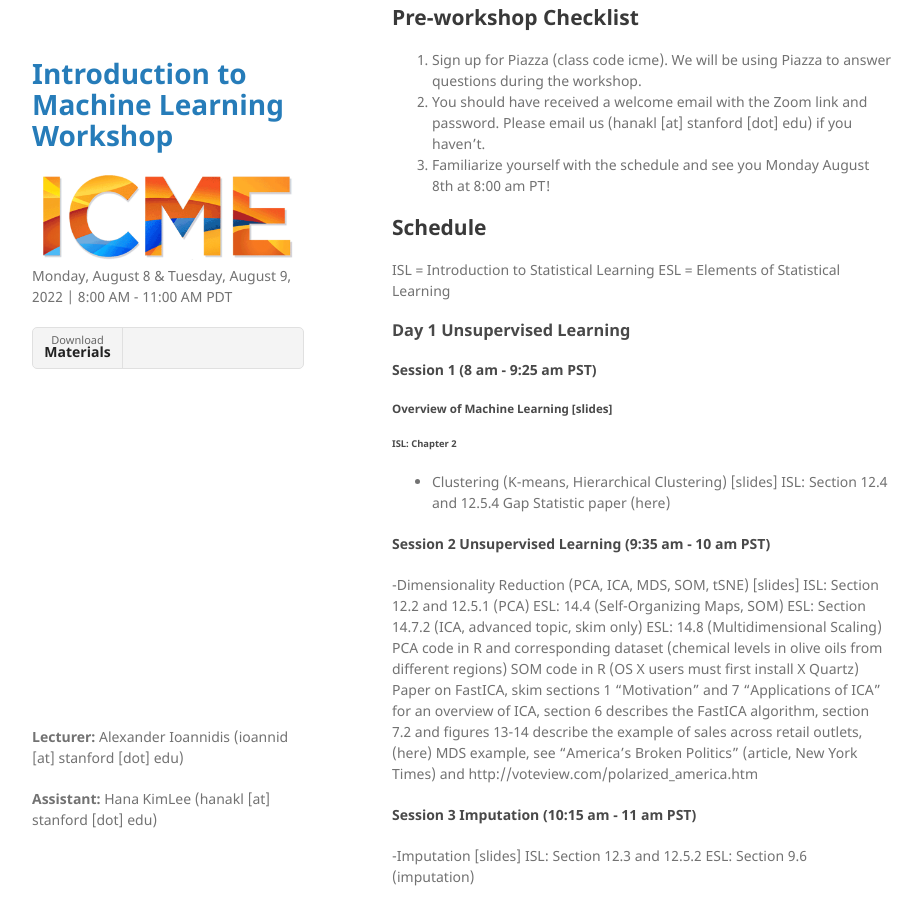
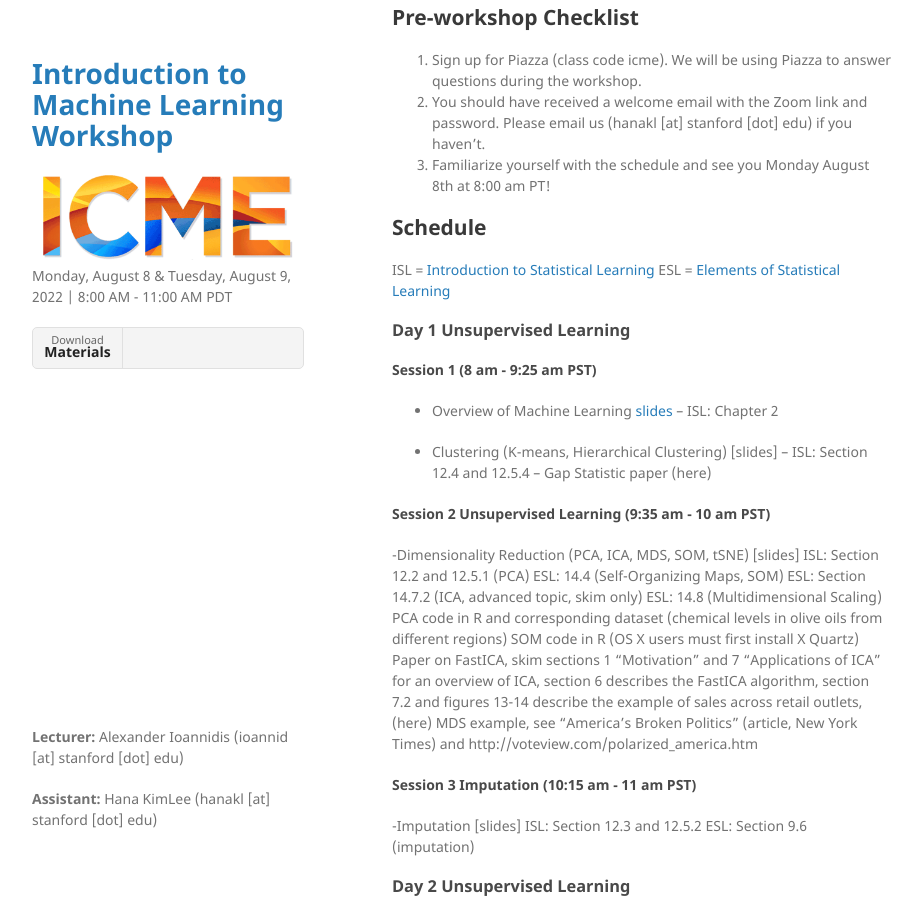
Before and after one commit to hanakl/intro_to_ml_23, a Jekyll site: the page built from index.md, in a window 1280 px wide and 900 px high, scrolled down 989 px. Shown: the whole window, without its empty margins (178-1100 px from the left). Built offline with Jekyll 4.4.1, drawn with Linux system fonts in a browser that asks for light colours; our own code applies the rules of GitHub Pages for plain Markdown files; part of the change alters nothing that is shown.

```diff
--- a/index.md
+++ b/index.md
@@ -21,16 +21,16 @@ Alexander Ioannidis earned his Ph.D. in Computational and Mathematical Engineeri
 3. Familiarize yourself with the schedule and see you Monday August 8th at 8:00 am PT!
 
 ## Schedule
-ISL = Introduction to Statistical Learning
-ESL = Elements of Statistical Learning
+ISL = [Introduction to Statistical Learning](https://www.dropbox.com/s/krvhmt7z8zxhl7f/ISLRv2_website.pdf?dl=0)
+ESL = [Elements of Statistical Learning](https://hastie.su.domains/ElemStatLearn/)
 ### Day 1 Unsupervised Learning
 #### Session 1 (8 am - 9:25 am PST)
-##### Overview of Machine Learning [slides]
-###### ISL: Chapter 2
+- Overview of Machine Learning [slides](https://drive.google.com/file/d/1vB9ffg3j08f8NrIIUhs7SkAuZmkZT1QK/view)
+-- ISL: Chapter 2
 
 - Clustering (K-means, Hierarchical Clustering) [slides]
-ISL: Section 12.4 and 12.5.4
-Gap Statistic paper (here)
+-- ISL: Section 12.4 and 12.5.4
+-- Gap Statistic paper (here)
 
 #### Session 2 Unsupervised Learning (9:35 am - 10 am PST)
 
```
